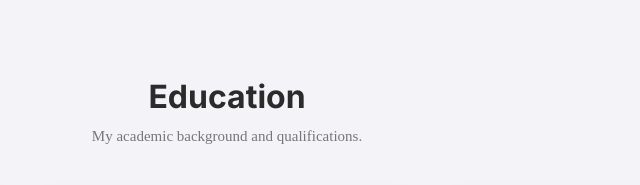
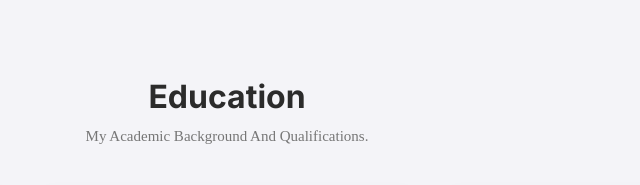
Before and after one commit to charish37/portfolio, a plain HTML site: page index.html in a window 1280 px wide. Shown: the part 1220-1405 px from the top of the page, 413-1053 px from the left. Drawn offline with nearby package versions, Linux system fonts and the light colour scheme.

Commit message:
Refactor education section for improved readability and consistency; enhance skills section styling

```diff
--- a/index.html
+++ b/index.html
@@ -88,7 +88,7 @@
   <section id="education" class="education-section">
     <h2 class="section-title">Education</h2>
     <p class="section-subtitle">
-    My academic background and qualifications.
+      My Academic Background And Qualifications.
     </p>
     <div class="education-list">
       <div class="education-card">
@@ -367,4 +367,5 @@
   <!-- Script to add javascript logic inside my-portfolio -->
   <script src="script.js"></script>
 </body>
+
 </html>
```
Also changed, not shown: style.css (+10 -3 lines). Lines whose indentation alone changed are shown as unchanged.
